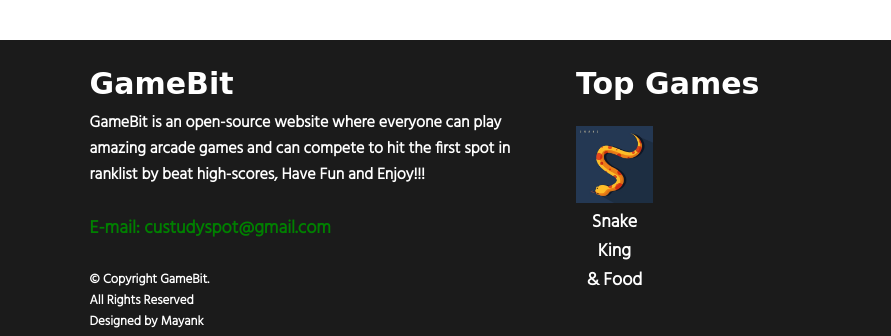
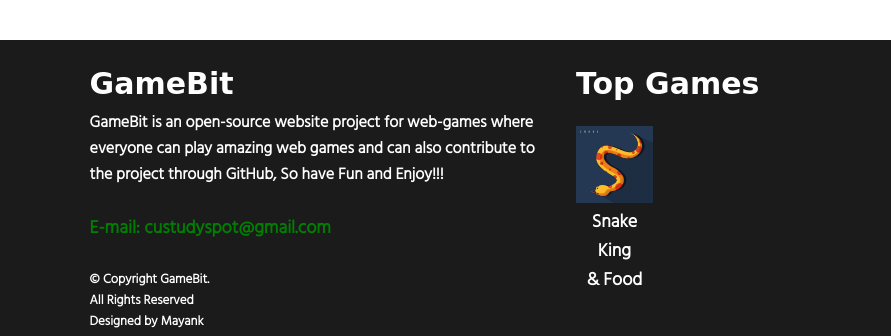
Before and after one commit to mayankkuthar/GameBit, a plain HTML site: page index.html in a window 1280 px wide. Shown: the part 760-1096 px from the top of the page, 0-891 px from the left. Drawn offline with Linux system fonts and the light colour scheme; a web font is replaced by a local one.

Commit message:
Updated description

```diff
--- a/index.html
+++ b/index.html
@@ -36,7 +36,7 @@
     <footer id="footer">
         <div class="details">
             <h3>GameBit</h3>
-            <h4> GameBit is an open-source website where everyone can play amazing arcade games and can compete to hit the first spot in ranklist by beat high-scores, Have Fun and Enjoy!!!
+            <h4> GameBit is an open-source website project for web-games where everyone can play amazing web games and can also contribute to the project through GitHub, So have Fun and Enjoy!!!
                 <br><br>
                 <a href="mailto:custudyspot@gmail.com">E-mail: custudyspot@gmail.com</a>
                 <br><br>
```
Also changed, not shown: 1 other file.
